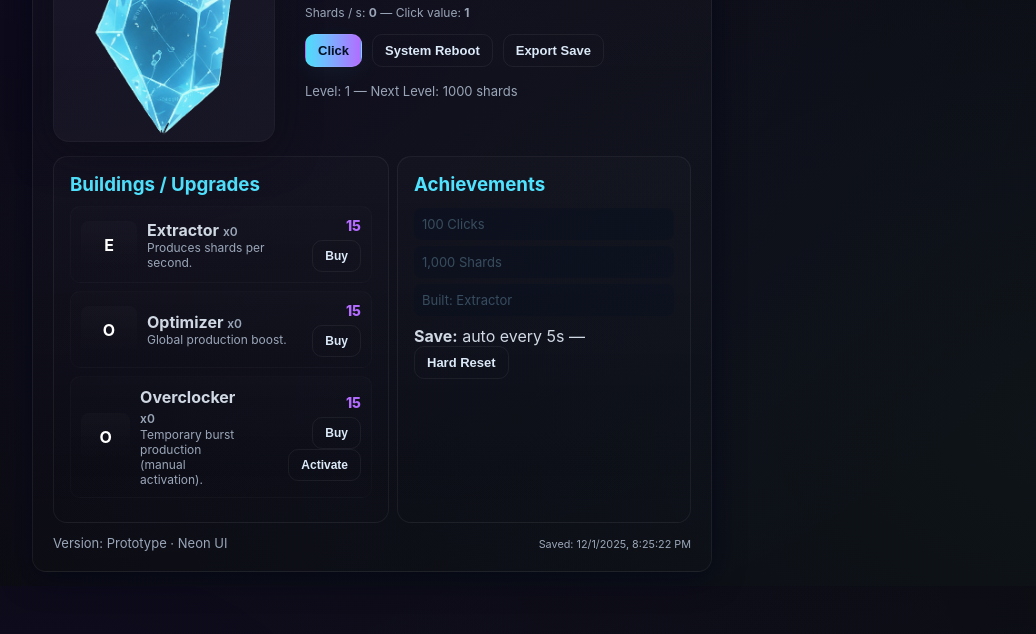
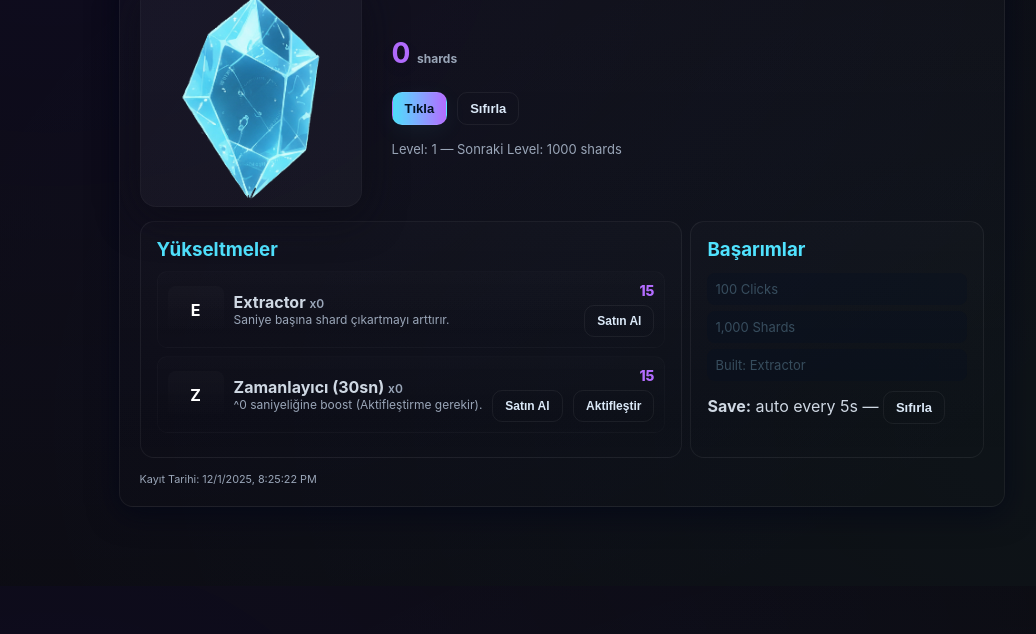
Before and after one commit to yusufgcoskun/datashardClicker, a plain HTML site: page index.html in a window 1280 px wide. Shown: the part 214-848 px from the top of the page, without its empty margins (78-1114 px from the left). Drawn offline with Linux system fonts and the light colour scheme.

Commit message:
Update index.html

```diff
--- a/index.html
+++ b/index.html
@@ -25,7 +25,9 @@
 
   .container{
     width:100%;max-width:1060px;
-    display:grid;
+    display:flex;
+    justify-content: center;
+    align-items: center;
     grid-template-columns: 1fr 360px;
     gap:20px;
   }
@@ -168,20 +170,19 @@
 
       <div class="stats">
         <div class="big-number"><span id="shardCount">0</span> <small style="font-size:12px;color:#9aa6b8">shards</small></div>
-        <div class="sub">Shards / s: <strong id="pps">0</strong> — Click value: <strong id="perClick">1</strong></div>
+        <div class="sub"></div>
         <div id="overclockTimer" style="position:absolute;left:50%;transform:translateX(-50%);color:#ffd36c;font-weight:700;font-size:12px;">
             Overclock: 30s
         </div>
 
 
         <div class="controls">
-          <button id="clickBtn" class="btn primary">Click</button>
-          <button id="rebootBtn" class="btn">System Reboot</button>
-          <button id="exportBtn" class="btn">Export Save</button>
+          <button id="clickBtn" class="btn primary">Tıkla</button>
+          <button id="rebootBtn" class="btn">Sıfırla</button>
         </div>
 
         <div style="margin-top:8px;font-size:13px;color:#9aa6b8">
-          Level: <span id="playerLevel">1</span> — Next Level: <span id="nextLevelReq">100</span> shards
+          Level: <span id="playerLevel">1</span> — Sonraki Level: <span id="nextLevelReq">100</span> shards
         </div>
 
       </div>
@@ -189,22 +190,21 @@
 
     <div style="margin-top:14px;display:flex;gap:8px;flex-wrap:wrap">
       <div class="panel" style="flex:1;min-width:300px">
-        <h3>Buildings / Upgrades</h3>
+        <h3>Yükseltmeler</h3>
         <div id="buildingsList"></div>
       </div>
 
       <div class="panel" style="width:260px">
-        <h3>Achievements</h3>
+        <h3>Başarımlar</h3>
         <div id="achievementsList" class="achievements"></div>
         <div style="margin-top:10px">
-          <strong>Save:</strong> auto every 5s — <button id="resetBtn" class="btn">Hard Reset</button>
+          <strong>Save:</strong> auto every 5s — <button id="resetBtn" class="btn">Sıfırla</button>
         </div>
       </div>
     </div>
 
     <div class="footer">
-      <div>Version: Prototype · Neon UI</div>
-      <div><small id="saveTime">Saved: —</small></div>
+      <div><small id="saveTime">Kayıt Tarihi: —</small></div>
     </div>
   </div>
 
@@ -258,9 +258,8 @@ const LEVELS = [
 
   // building definitions
   const BUILDING_TEMPLATES = [
-    { id:'extractor', name:'Extractor', baseCost:15, basePps:1, desc:'Produces shards per second.' },
-    { id:'optimizer', name:'Optimizer', baseCost:15, basePps:5, desc:'Global production boost.' },
-    { id:'overclocker', name:'Overclocker', baseCost:15, basePps:0, desc:'Temporary burst production (manual activation).' },
+    { id:'extractor', name:'Extractor', baseCost:15, basePps:1, desc:'Saniye başına shard çıkartmayı arttırır.' },
+    { id:'overclocker', name:'Zamanlayıcı (30sn)', baseCost:15, basePps:0, desc:'^0 saniyeliğine boost (Aktifleştirme gerekir).' },
   ];
 
   // Achievements (simple)
@@ -292,8 +291,8 @@ const LEVELS = [
   const el = id => document.getElementById(id);
   const shardEl = el('shard');
   const shardCountEl = el('shardCount');
-  const ppsEl = el('pps');
-  const perClickEl = el('perClick');
+  const ppsEl = 1;
+  const perClickEl = 1;
   const buildingsList = el('buildingsList');
   const achievementsList = el('achievementsList');
   const playerLevelEl = el('playerLevel');
@@ -317,8 +316,8 @@ const LEVELS = [
     try{
       localStorage.setItem(SAVE_KEY, JSON.stringify(toSave));
       state.lastSaved = toSave._savedAt;
-      saveTimeEl.textContent = "Saved: " + nowISO();
-    }catch(e){ console.warn("Save failed", e); }
+      saveTimeEl.textContent = "Kayıt Tarihi: " + nowISO();
+    }catch(e){ console.warn("Kayıt işlemi başarısız", e); }
   }
 
   function load(){
@@ -334,25 +333,17 @@ const LEVELS = [
         if(!state.buildings[t.id]) state.buildings[t.id] = {count:0, cost: t.baseCost, level:0};
       });
       state.ppc = state.perClick || 1;
-      saveTimeEl.textContent = "Loaded: " + nowISO();
+      saveTimeEl.textContent = "Yükleniyor: " + nowISO();
       return true;
     }catch(e){
-      console.warn("Load failed", e);
+      console.warn("Yükleme işlemi başarısız", e);
       return false;
     }
   }
 
-  // export clickable (copy JSON)
-  el('exportBtn').addEventListener('click', () => {
-    const data = localStorage.getItem(SAVE_KEY) || "{}";
-    navigator.clipboard?.writeText(data)
-      .then(()=>alert('Save copied to clipboard'))
-      .catch(()=>prompt('Copy save JSON manually', data));
-  });
-
   // hard reset
     el('resetBtn').addEventListener('click', () => {
-    if(!confirm('Hard reset game? This will clear local save.')) return;
+    if(!confirm('Sıfırlama işleminde tüm veriler silinecektir.')) return;
     localStorage.removeItem(SAVE_KEY);
     state = {
         shards:0, totalShards:0, perClick:1, pps:0, level:1,
@@ -494,8 +485,8 @@ function updateOverclockUI(){
         <div style="text-align:right">
           <div class="cost">${fmt(cost)}</div>
           <div style="margin-top:6px">
-            <button id="btn-${t.id}" class="btn" style="font-size:12px">Buy</button>
-            ${t.id === 'overclocker' ? `<button id="act-over" class="btn" style="font-size:12px;margin-left:6px">Activate</button>` : ''}
+            <button id="btn-${t.id}" class="btn" style="font-size:12px">Satın Al</button>
+            ${t.id === 'overclocker' ? `<button id="act-over" class="btn" style="font-size:12px;margin-left:6px">Aktifleştir</button>` : ''}
           </div>
         </div>
       `;
```
